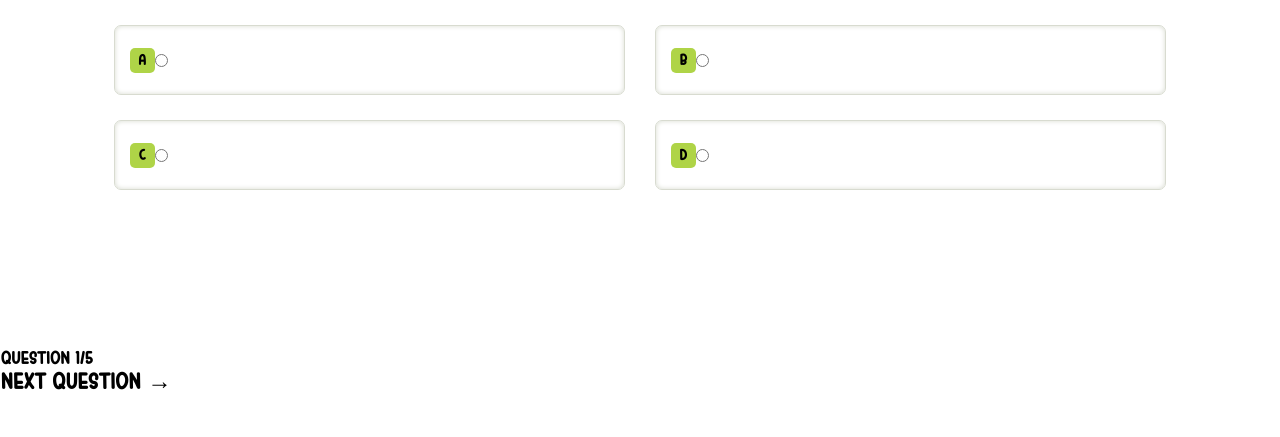
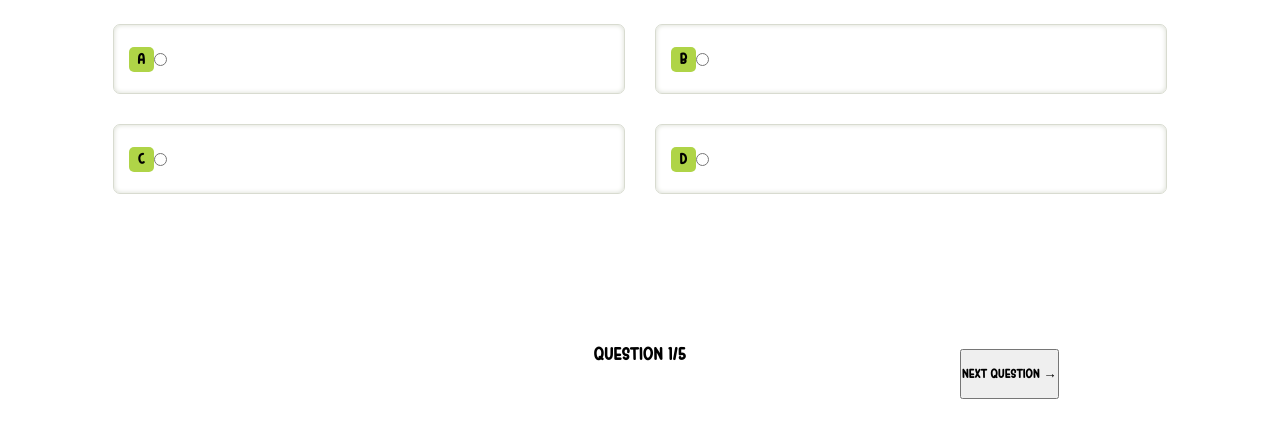
Before and after one commit to 0kri/quiz, a plain HTML site: page index.html in a window 1280 px wide. Shown: the part 321-758 px from the top of the page. Drawn offline with Linux system fonts and the light colour scheme.

```diff
--- a/index.html
+++ b/index.html
@@ -49,6 +49,7 @@
             </form>
         </div>
         <div class="count-wrapper">
+            <div class="hidden-div"></div>
 
             <div class="total-count">
                 <h3>Question 1/5</h3>
@@ -56,7 +57,7 @@
             </div>
 
             <div class="next-question">
-                <h2>NEXT QUESTION &#8594;</h2>
+                <button>NEXT QUESTION &#8594;</button>
             </div>
         </div>
     </div>
--- a/style.css
+++ b/style.css
@@ -14,8 +14,8 @@
 .container {
     max-width: 1320px;
     margin: 0 auto;
-    max-height: 100vh;
-    border: 1.5px groove #ffffff;
+    height: 100vh;
+    background-color: #ffffff;
 }
 
 .image-wrapper img, .question-wrapper {
@@ -36,8 +36,9 @@
 .answers-wrapper{
 } */
 
-form{
+form {
     width: 100%;
+    height: 25vh;
     display: flex;
     flex-wrap: wrap;
     align-items: center;
@@ -47,7 +48,7 @@ form{
 .answer1-wrapper,.answer2-wrapper,.answer4-wrapper, .answer3-wrapper {
     width: 40%;
     height: 70px;
-    margin: 25px 15px 0 15px;
+    margin: 20px 15px 0 15px;
     border: 1.5px groove #d8dbd0;
     border-radius: 7px;
     box-shadow: 0 0 5px #d8dbd0 inset;
@@ -67,5 +68,28 @@ label div {
 }
 
 .count-wrapper {
-    margin-top: 20vh
+    height: 25vh;
+    display: flex;
+    justify-content: space-between;
+    align-items: end;
 }
+
+.next-question {
+    width: 25%;
+    height: 100%;
+    display: flex;
+    align-items: end;
+}
+
+.total-count{
+    margin-bottom: 35px;
+}
+
+.next-question button{
+    height: 25%;
+}
+
+.hidden-div {
+    width: 25%;
+    height: 100%;
+}
```
